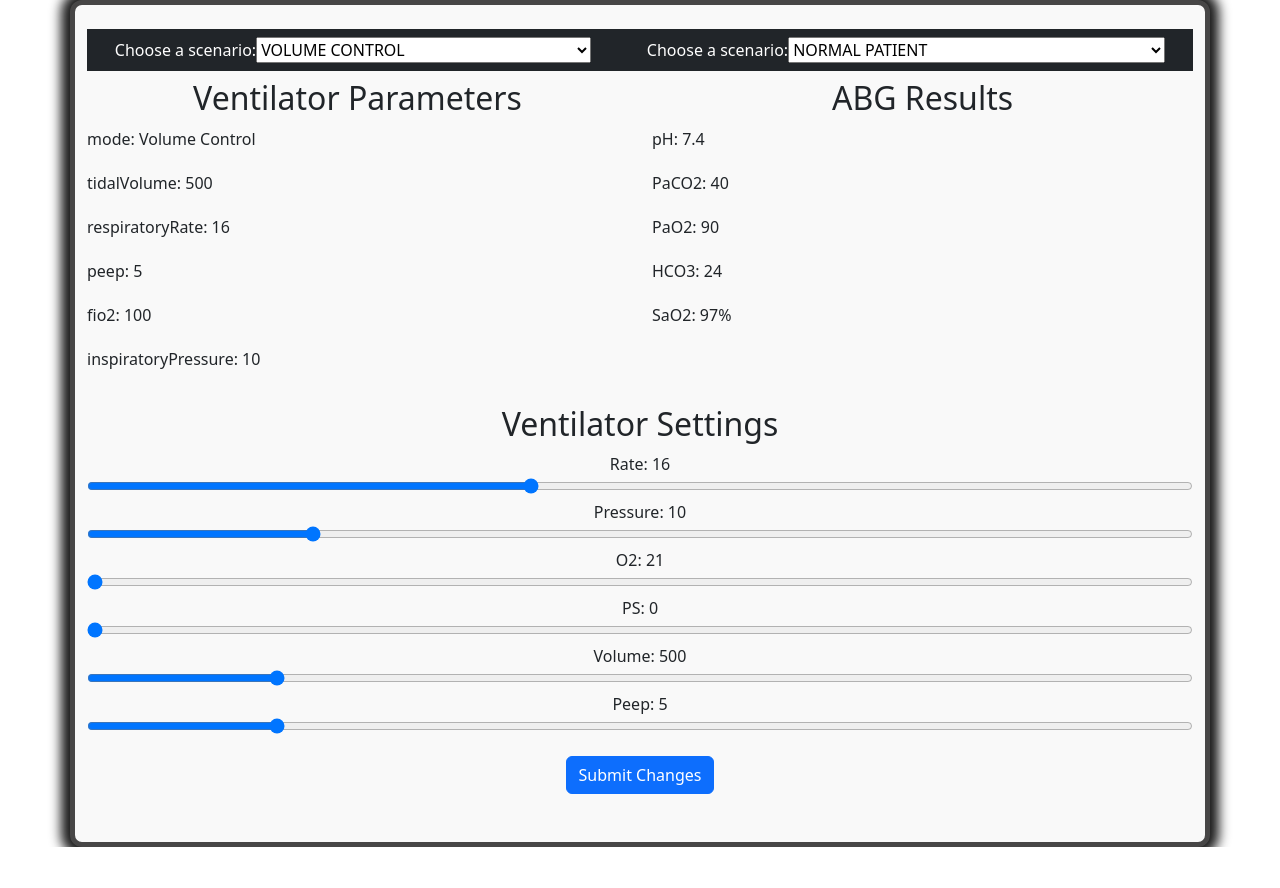
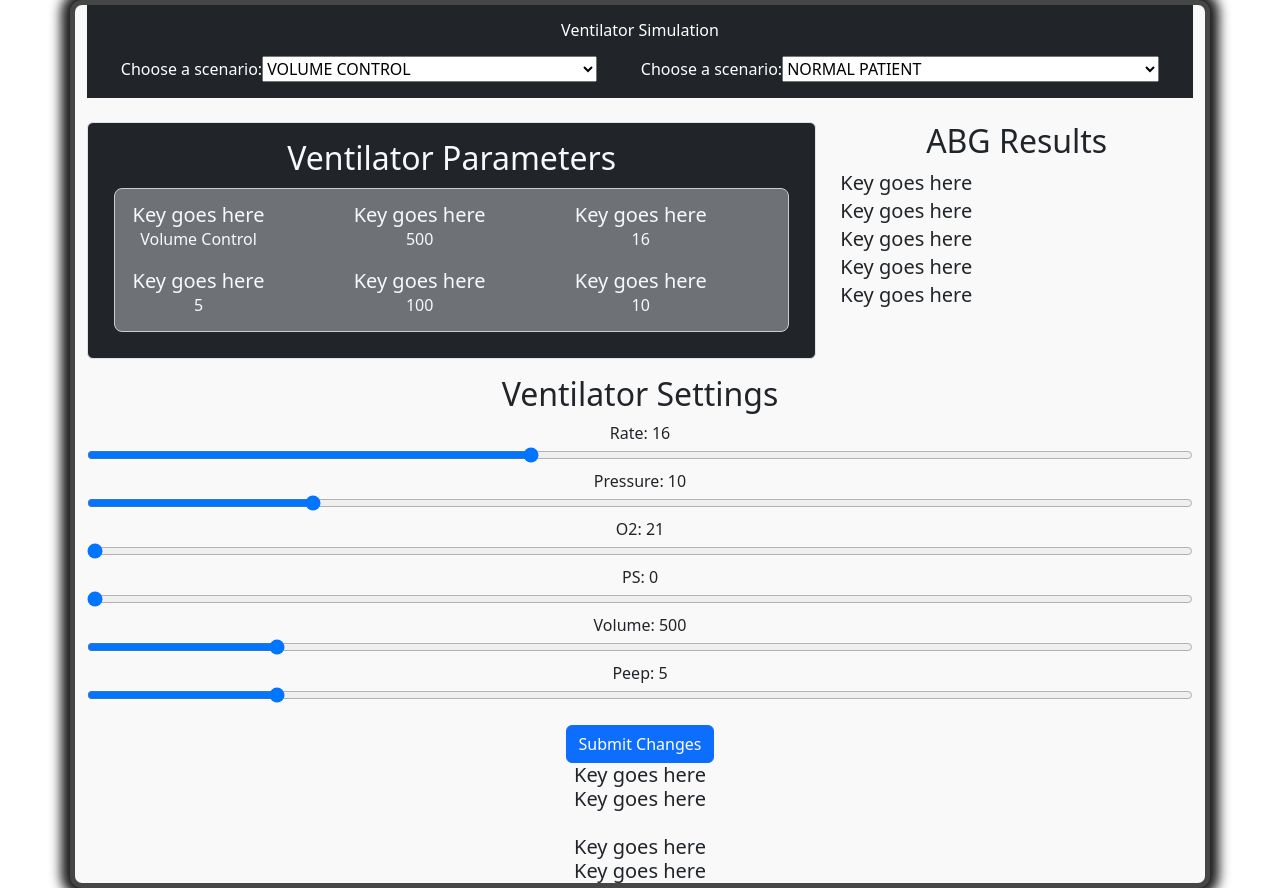
Before and after one commit to Ikejrmillsowoo/ventSim-front, a React (Create React App) app: page / in a window 1280 px wide. Before the commit the page ends 847 px from the top, so only its background shows below. Built offline with nearby package versions, Linux system fonts and the light colour scheme.

Commit message:
check point

```diff
--- a/src/App.js
+++ b/src/App.js
@@ -54,16 +54,16 @@ function App() {
   // }
 
   return (
-    <div className="App container py-4">
-      <section className='mb-2'>
+    <div className="App container">
+      <header className='header w-100 mb-4'>
       <Header setPatientCondition={setPatientCondition}/>
 
-      </section>
+      </header>
       <section className='row'>
-        <div className='col-md-6 mb-3'>
+        <div className='col-md-8 mb-3'>
       <VentilatorParams ventForm={ventForm} data={abgData}/>
       </div>
-      <div className='col-md-6 mb-3'>
+      <div className='col-md-4 mb-3'>
       <ABGDisplay abgData={abgData} />
       </div>
       </section>
--- a/src/components/TextDisplay.js
+++ b/src/components/TextDisplay.js
@@ -6,11 +6,13 @@ import React from 'react';
  * @param {string} props.text - The text to display.
  * @param {string} [props.className] - Optional CSS class for styling.
  */
-const TextDisplay = ({ text, className }) => {
+const TextDisplay = ({ text, key, value, className }) => {
+    console.log("Rendering TextDisplay with key:", key, "and value:", value);
   return (
-    <p className={className}>
-      {text}
-    </p>
+    <div className="" >
+        <h5 className="card-title">Key goes here</h5>
+        <p className="card-text">{value}</p>
+    </div>
   );
 };
 
--- a/src/displays/header/Header.js
+++ b/src/displays/header/Header.js
@@ -6,14 +6,20 @@ const Header = ({setPatientCondition}) => {
 
 
   return (
-    <div className='navbar navbar-expand-lg navbar-light bg-dark sticky-top text-white  w-100 '>
+    <div className='container-fluid bg-dark text-white py-3 w-100'>
       {/* Other header content can go here */}
-    <div className="mx-auto">
+      <div className="d-flex justify-content-center align-items-center mb-3">
+        <h1 className="navbar-brand mb-0 h1 text-center">Ventilator Simulation</h1>
+      </div>
+      <div className="d-flex justify-content-around align-items-center">
+<div className="mx-2">
        <VentilatorMode />
     </div>
-     <div className="mx-auto">
+     <div className="mx-2">
       <PatientCondition setPatientCondition={setPatientCondition}/>
      </div>
+      </div>
+
 
     </div>
   );
--- /dev/null
+++ b/src/displays/ventilatorParams/VentilatorParams.css
@@ -0,0 +1,18 @@
+.ventParams {
+    margin: 10px;
+    padding: 10px;
+    border: 1px solid #ccc;
+    border-radius: 8px;
+    background-color: #6e7175; ;
+   display: flex;
+    flex-wrap: wrap;
+    justify-content: space-around;
+    gap: 10px ;
+}
+.item {
+    width: 30%;
+
+}
+.card {
+    margin: auto;
+}
--- a/src/displays/ventilatorParams/VentilatorParams.js
+++ b/src/displays/ventilatorParams/VentilatorParams.js
@@ -1,6 +1,7 @@
 import React, { useEffect } from 'react'
 import TextDisplay from '../../components/TextDisplay'
 import defaultSettings from '../../defaultSettings.json';
+import "./VentilatorParams.css"
 /**
  * A component that receives an object of ventilator parameters and displays them.
  * @param {object} props - The component props.
@@ -8,47 +9,22 @@ import defaultSettings from '../../defaultSettings.json';
  * @param {string} [props.className] - Optional CSS class for styling the container.
  */
 function VentilatorParams({ventForm, className}) {
-//     if (!params || Object.keys(params).length === 0) {
-//     return <div className={className}>No parameters to display.</div>;
-//   }
 
-// const [ventForm, setVentForm] = React.useState({
-//     mode: '',
-//     tidalVolume: '',
-//     respiratoryRate: '',
-//     peep: '',
-//     fio2: '',
-//     inspiratoryPressure: '',
-//   });
-
-// useEffect(() => {
-//     const settings = defaultSettings.find(item => item.scenario === condition);
-//     console.log('Loaded Settings:', settings + condition
-//     );
-
-//     if (settings) {
-//       setVentForm({
-//         mode: settings.mode,
-//         tidalVolume: settings.tidalVolume ?? '',
-//         respiratoryRate: settings.respiratoryRate,
-//         peep: settings.peep,
-//         fio2: settings.fio2,
-//         inspiratoryPressure: settings.inspiratoryPressure ? settings.inspiratoryPressure : settings.tidalVolume / 50,
-//       });
-//     }
-//   }, [condition]);
 
   return (
-    <div>
-        <h2>Ventilator Parameters</h2>
+    <div className={`border rounded p-3 bg-dark text-light ${className || ''}`}>
+        <h2 className='text-center'>Ventilator Parameters</h2>
+    <div className='ventParams'>
         {Object.entries(ventForm).map(([key, value]) => (
-        <div key={key} style={{ display: 'flex', justifyContent: 'space-between', padding: '2px 0' }}>
+        <div key={key} className='d-flex justify-content-between py-1 item' >
           {/* <span>{key}</span>
           <span>{String(value)}</span> */}
-          <TextDisplay text={`${key}: ${value}`} />
+          <TextDisplay text={`${key}: ${value}`} key={key} value={value} />
         </div>
       ))}
+      </div>
     </div>
+
   )
 }
 
```
